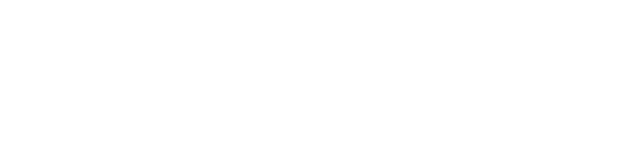
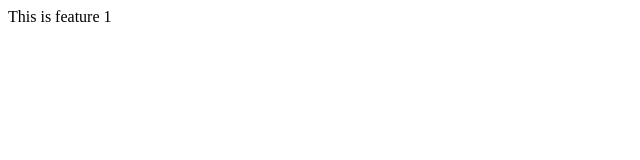
Before and after one commit to artwrk-rajesh/simple, a plain HTML site: page Gym Fitness/contact.html in a window 1280 px wide. Shown: the whole page, without its empty margins (0-640 px from the left). Drawn offline with Linux system fonts and the light colour scheme.

Commit message:
feature1 0.1

```diff
--- a/Gym Fitness/contact.html
+++ b/Gym Fitness/contact.html
@@ -6,6 +6,9 @@
     <title>Contact us</title>
 </head>
 <body>
+    <div>
+        This is feature 1
+    </div>
 
 </body>
 </html>
```
